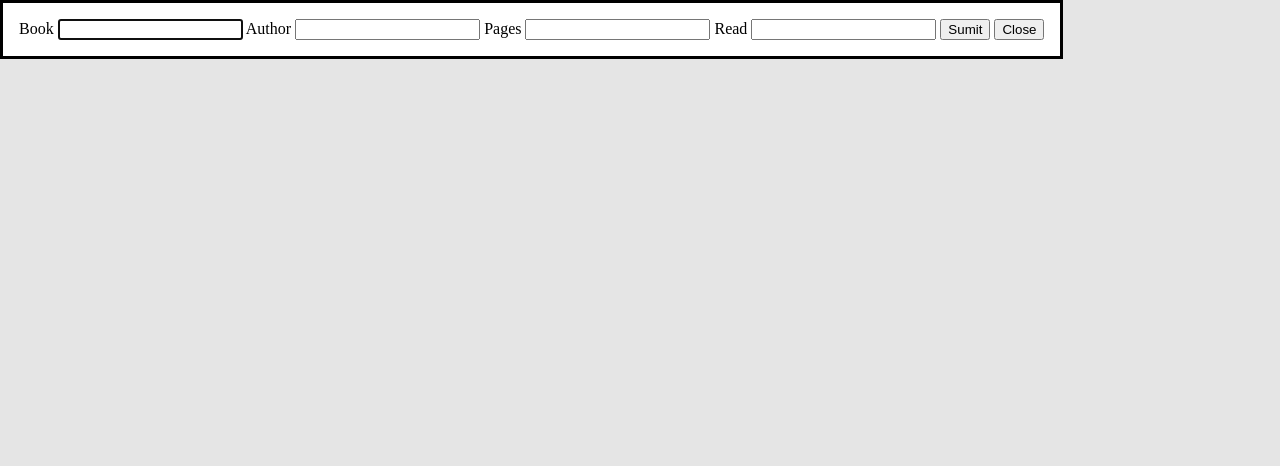
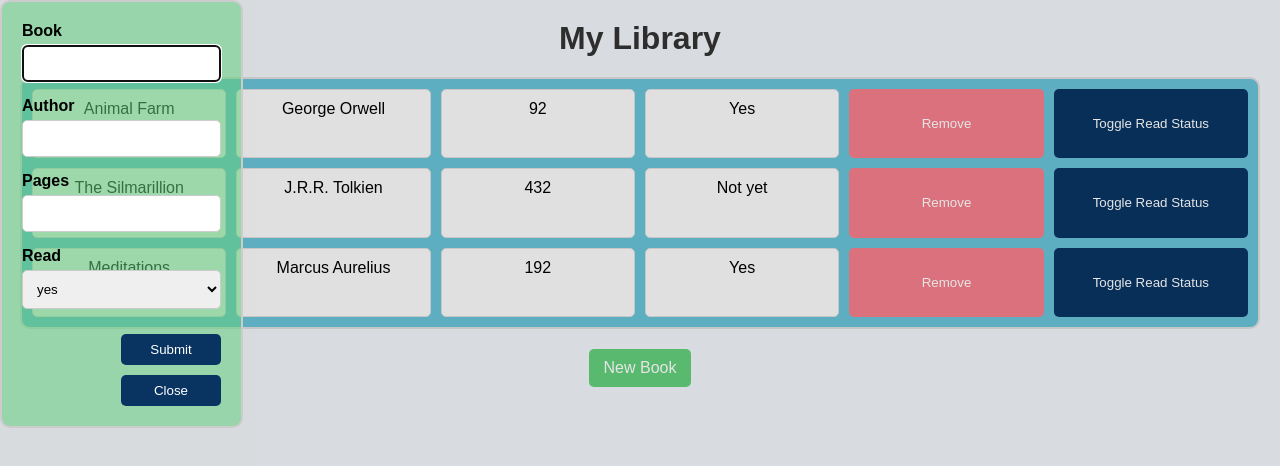
Before and after one commit to Oberon714/Project-library, a plain HTML site: page index.html in a window 1280 px wide. Both pictures are taken after a click on the button "New Book". Drawn offline with Linux system fonts and the light colour scheme.

Commit message:
Project Finished

```diff
--- a/index.html
+++ b/index.html
@@ -7,18 +7,28 @@
     <link rel="stylesheet" href="style.css">
 </head>
 <body>
+    <header>
+        <h1>My Library</h1>
+        <div class="content"></div>
+    </header>
+    <div class="libraryDisplay"></div>
     <button class="newBook">New Book</button>
-    <dialog>
+    <div class="content"></div>
+    <dialog class="dialog">
          <form class="bookForm" action="submit" method="dialog">
-            <label for="bookName">Book</label>
-            <input type="text" id="bookName">
+            <div></div>
+            <label for="name">Book</label>
+            <input type="text" id="name">
             <label for="author">Author</label>
             <input type="text" id="author">
             <label for="pages">Pages</label>
             <input type="number" id="pages">
             <label for="read">Read</label>
-            <input type="text" id="read">
-            <button type="submit" class="submit">Sumit</button>
+            <select type="text" id="read">
+                <option value="Yes">yes</option>
+                <option value="Not yet">not yet</option>
+            </select>
+            <button type="submit" class="submit">Submit</button>
             <button class="close">Close</button>
          </form>
     </dialog>
--- a/index.js
+++ b/index.js
@@ -1,46 +1,85 @@
 
-const dialog = document.querySelector("dialog")
-const closeButton = document.querySelector(".close")
-const bookForm = document.querySelector(".bookForm")
-//Functions to add new books
+const dialog = document.querySelector("dialog");
+const closeButton = document.querySelector(".close");
+const bookForm = document.querySelector(".bookForm");
+const myLibrary = [];
 
-const myLibrary = [];
+// Constructor for books
 function Book(name, author, pages, read) {
-  // Constructor
   this.name = name;
   this.author = author;
   this.pages = pages;
   this.read = read;
 }
 
-function addBookToLibrary(Book) {
-  // Log each book in the library
-  Book.forEach(e => {
-    console.log(e.name + " by " + e.author + " has " + e.pages + " pages " +" have I read it? " + e.read)
+// Function to add books to the library and display them in the HTML
+function addBookToLibrary(library) {
+  const libraryDisplay = document.querySelector(".libraryDisplay");
+  libraryDisplay.innerHTML = ""; // Clear previous display
+  library.forEach((book, index) => {
+    const bookRow = document.createElement("div");
+    bookRow.classList.add("bookRow");
+    bookRow.innerHTML = `
+      <div>${book.name}</div>
+      <div>${book.author}</div>
+      <div>${book.pages}</div>
+      <div>${book.read}</div>
+      <button class="removeBook" data-index="${index}">Remove</button>
+      <button class="toggleReadStatus" data-index="${index}">Toggle Read Status</button>
+    `;
+    libraryDisplay.appendChild(bookRow);
   });
+
+  // Add event listener for the remove buttons
+  document.querySelectorAll(".removeBook").forEach(button => {
+    button.addEventListener("click", (e) => {
+      const index = e.target.getAttribute("data-index");
+      myLibrary.splice(index, 1); // Remove book from library
+      addBookToLibrary(myLibrary); // Re-render library
+    });
+  });
+
+// Event listener for the toggle read status buttons
+document.querySelectorAll(".toggleReadStatus").forEach(button => {
+  button.addEventListener("click", (e) => {
+    const index = e.target.getAttribute("data-index");
+    myLibrary[index].read = myLibrary[index].read === "Yes" ? "Not yet" : "Yes"; // Toggle read status
+    addBookToLibrary(myLibrary); // Re-render library to update the display
+  });
+});
 }
 
-// Add books to the library
+// Add pre-defined books to the library
 const AF = new Book("Animal Farm", "George Orwell", 92, "Yes");
 const Silmarilion = new Book("The Silmarillion", "J.R.R. Tolkien", 432, "Not yet");
 const Meditations = new Book("Meditations", "Marcus Aurelius", 192, "Yes");
+myLibrary.push(AF, Silmarilion, Meditations);
 
-// Push books into the library array
-myLibrary.push(AF);
-myLibrary.push(Silmarilion);
-myLibrary.push(Meditations);
-
-// Display the library
+// Display the initial library
 addBookToLibrary(myLibrary);
 
-//Form Functionality
+// Open the dialog for adding a new book
+document.querySelector(".newBook").addEventListener("click", () => {
+  dialog.showModal();
+});
 
-const newBook = document.querySelector(".newBook").addEventListener("click",
-    function openForm() {
-    dialog.showModal()
-})
+// Close the dialog
 closeButton.addEventListener("click", () => {
-    dialog.close();
-  });
+  dialog.close();
+});
 
-  bookForm.addEventListener()
+// Form submission to add a new book to the library
+bookForm.addEventListener("submit", (e) => {
+  e.preventDefault();
+  const name = document.querySelector("#name").value;
+  const author = document.querySelector("#author").value;
+  const pages = document.querySelector("#pages").value;
+  const read = document.querySelector("#read").value;
+
+  const newBook = new Book(name, author, pages, read);
+  myLibrary.push(newBook);
+  addBookToLibrary(myLibrary);
+
+  dialog.close(); // Close the dialog after adding the book
+  bookForm.reset(); // Reset the form fields
+});
--- a/style.css
+++ b/style.css
@@ -1,4 +1,111 @@
-*{
-    margin: 0%;
-    /* outline: solid red; */
-}
+* {
+    box-sizing: border-box;
+    margin: 0;
+    padding: 0;
+  }
+
+  body {
+    font-family: Arial, sans-serif;
+    background-color: #f0f4f8;
+    padding: 20px;
+    height: 40vh;
+  }
+
+  h1 {
+    text-align: center;
+    color: #333;
+    margin-bottom: 20px;
+  }
+
+  .libraryDisplay {
+    display: grid;
+    grid-template-columns: repeat(6, 1fr);
+    gap: 10px;
+    padding: 10px;
+    border: 2px solid #ddd;
+    background-color: #fff;
+    border-radius: 10px;
+    background-color: #68c2d6;
+    width: 100%;
+    height: 90%;
+  }
+
+  .bookRow {
+    display: contents;
+  }
+
+  .bookRow div {
+    padding: 10px;
+    text-align: center;
+    border: 1px solid #ddd;
+    background-color: #f9f9f9;
+    border-radius: 5px;
+  }
+
+  button {
+    padding: 8px 10px;
+    border: none;
+    cursor: pointer;
+    background-color: #093462;
+    color: white;
+    border-radius: 5px;
+    transition: background-color 0.3s ease;
+  }
+
+  button:hover {
+    background-color: #3991eff3;
+  }
+
+  button.removeBook {
+    background-color: #f37e8a;
+  }
+
+  button.removeBook:hover {
+    background-color: #84121d;
+  }
+
+  .newBook {
+    display: block;
+    margin: 20px auto;
+    padding: 10px 15px;
+    background-color: #63ce7c;
+    color: white;
+    border-radius: 5px;
+    font-size: 16px;
+  }
+
+  .newBook:hover {
+    background-color: #0e581ebb;
+  }
+
+  dialog {
+
+    border: 2px solid #ccc;
+    border-radius: 10px;
+    padding: 20px;
+    background-color: #63d07d89;
+  }
+
+  dialog form {
+    display: flex;
+    flex-direction: column;
+  }
+
+  dialog label {
+    margin-bottom: 5px;
+    font-weight: bold;
+  }
+
+  dialog input,
+  dialog select {
+    padding: 10px;
+    margin-bottom: 15px;
+    border: 1px solid #ccc;
+    border-radius: 5px;
+  }
+
+  dialog button {
+    margin-top: 10px;
+    width: 100px;
+    align-self: flex-end;
+  }
```
